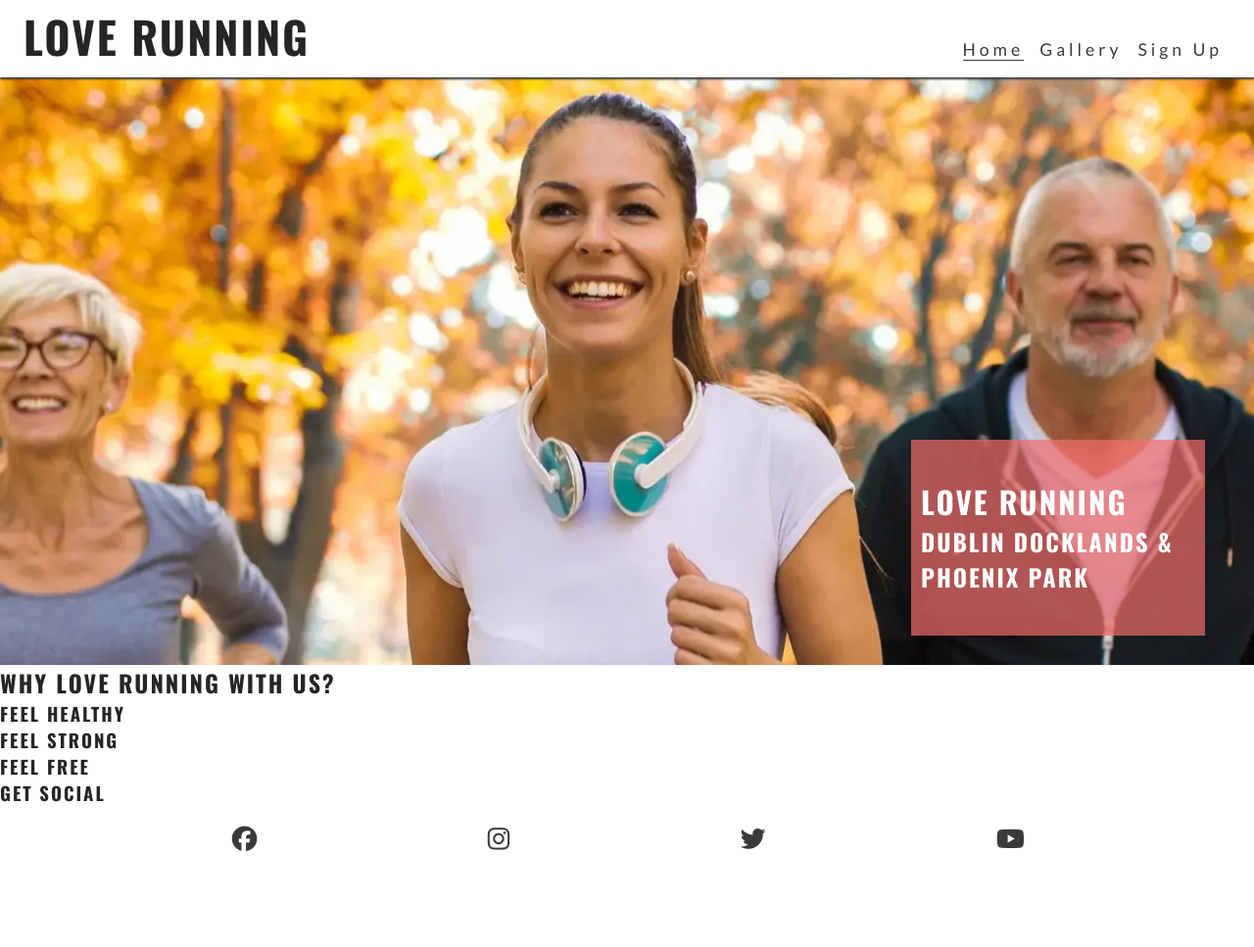
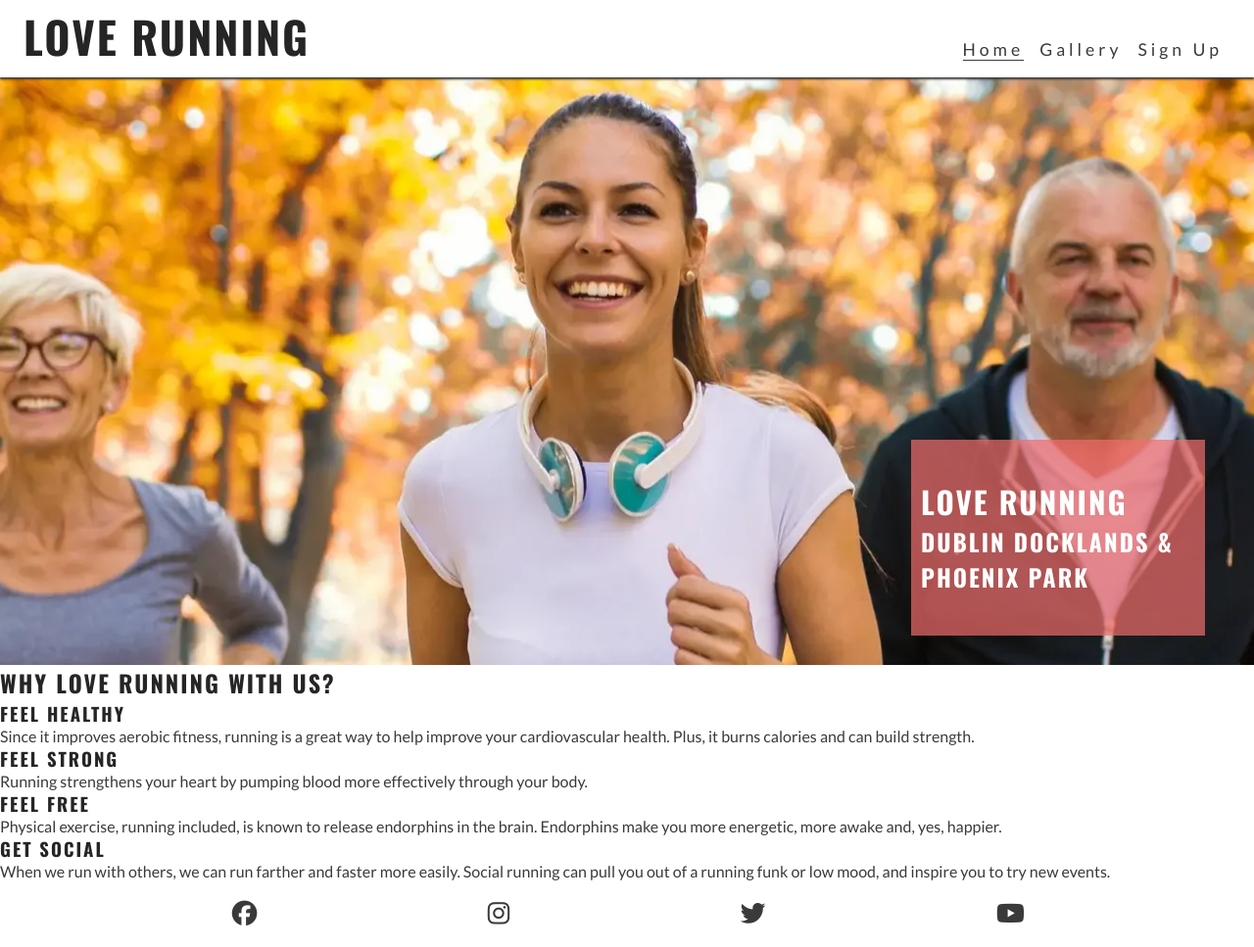
Before and after one commit to fiona-wigram/love-running, a plain HTML site: page index.html in a window 1280 px wide. Shown: the whole page at 98% size. Before the commit the page ends 891 px from the top, so only its background shows below. Drawn offline with nearby package versions, Linux system fonts and the light colour scheme.

Commit message:
Add text to reasons section

```diff
--- a/index.html
+++ b/index.html
@@ -67,18 +67,22 @@
           <section id="benefits-physical">
             <div>
               <h3>Feel Healthy</h3>
+              <p>Since it improves aerobic fitness, running is a great way to help improve your cardiovascular health. Plus, it burns calories and can build strength.</p>
             </div>
             <div>
               <h3>Feel Strong</h3>
+              <p>Running strengthens your heart by pumping blood more effectively through your body.</p>
             </div>
           </section>
 
           <section id="benefits-mental">
             <div>
               <h3>Feel Free</h3>
+              <p>Physical exercise, running included, is known to release endorphins in the brain. Endorphins make you more energetic, more awake and, yes, happier.</p>
             </div>
             <div>
               <h3>Get Social</h3>
+              <p>When we run with others, we can run farther and faster more easily. Social running can pull you out of a running funk or low mood, and inspire you to try new events.</p>
             </div>
           </section>
 
```
